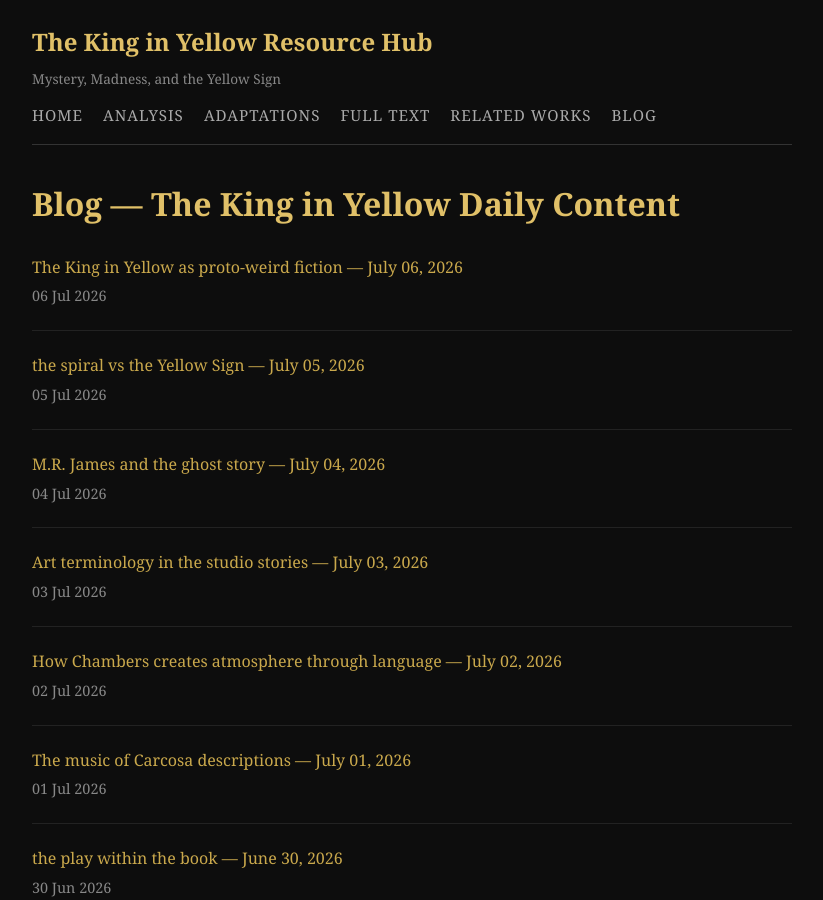
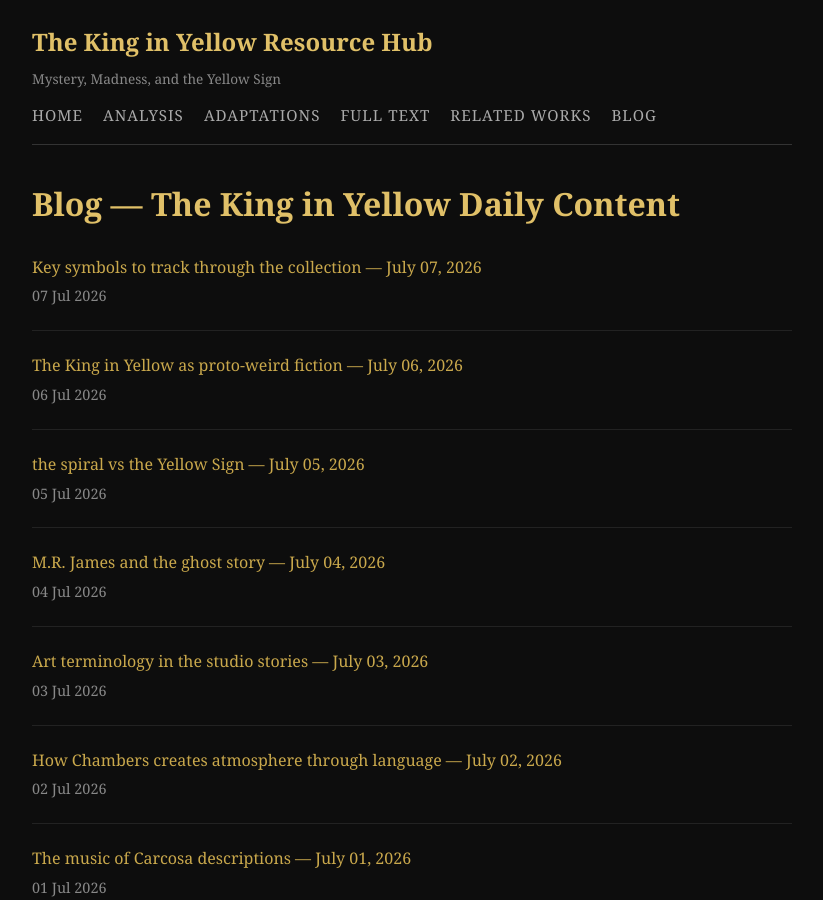
Before and after one commit to miravosqueinteresante/the-king-in-yellow-resources, a Jekyll site: the page built from blog/index.md, in a window 1280 px wide and 900 px high. Shown: the whole window, without its empty margins (228-1051 px from the left). Built offline with Jekyll 4.4.1, drawn with Linux system fonts in a browser that asks for light colours; some of the changed lines change nothing that is shown.

Commit message:
Daily post — 2026-07-07

```diff
--- a/_data/post-queue.json
+++ b/_data/post-queue.json
@@ -58,9 +58,10 @@
   "reading_guide": {
     "used": [
       "Reading order \u2014 the four play-linked stories first",
-      "The Paris stories \u2014 context and appreciation"
+      "The Paris stories \u2014 context and appreciation",
+      "Key symbols to track through the collection"
     ],
-    "last_date": "2026-06-24"
+    "last_date": "2026-07-07"
   },
   "symbolism_deep_dive": {
     "used": [
--- /dev/null
+++ b/_posts/2026-07-07-key-symbols-to-track-through-the-collection.md
@@ -0,0 +1,33 @@
+---
+layout: post
+title: "Key symbols to track through the collection — July 07, 2026"
+date: 2026-07-07 12:00:00 +0000
+categories: blog
+content_type: reading_guide
+tags: [reading guide the-king-in-yellow chambers analysis]
+---
+Robert W. Chambers’ "The King in Yellow" is a collection of interconnected short stories that delve into themes of madness, art, and the uncanny. The stories are rich in symbolism, which enhances the reader's experience by inviting deeper reflection on the nature of reality and the impact of art on the human psyche. Here are some key symbols to track throughout the collection:
+
+One of the most prominent symbols is the play itself, "The King in Yellow," which serves as a harbinger of doom for those who read it. The play is described as a “forbidden” text, capable of driving its readers into madness. This suggests the dangers of knowledge and the awakening of suppressed desires. As characters become enthralled by the play, they often face dire consequences, symbolizing the thin line between artistic appreciation and obsession. This is particularly evident in the story "The Repairer of Reputations," where the protagonist, Hildred Castaigne, becomes consumed by his fascination with the play, leading him down a path of self-destruction.
+
+Another significant symbol is the yellow sign, which appears as a mysterious emblem associated with the play. The sign is often described as a chilling image that invokes feelings of unease and dread. It is tied to the central theme of fate and the unknown; characters who encounter the sign seem to be marked by it, suggesting an inescapable connection to the horror of the play. The yellow sign encapsulates the idea of a hidden truth that, once unveiled, can alter reality for the beholder. In "The Yellow Sign," the protagonist’s obsession with the symbol leads to a tragic end, reinforcing the idea that some knowledge is perilous.
+
+The recurring motif of the city of Carcosa also serves as an important symbol throughout the stories. Carcosa is depicted as a decaying, otherworldly city that embodies the concept of a forgotten, lost civilization. This city symbolizes the decay of human understanding and the notion that there are realms beyond our comprehension. The descriptions of Carcosa evoke a sense of nostalgia and melancholy, reflecting the characters' desires for connection and understanding amidst a chaotic existence. In "The Demoiselle d’Ys," the characters find themselves drawn to Carcosa, illustrating the allure of the unknown and the dangers that accompany it.
+
+Additionally, the theme of duality pervades the collection, symbolized through various characters and their split identities. Many characters grapple with the dichotomy between their public personas and their private desires. For instance, in "The Mask," the protagonist faces the conflict between societal expectations and his own hidden yearnings. This duality reflects the broader tension between reality and illusion, a central theme in Chambers’ work. The masks that characters wear can be seen as a metaphor for the façades people present to the world, obscuring their true selves and leading to inner turmoil.
+
+In conclusion, "The King in Yellow" offers a wealth of symbols that invite readers to contemplate the nature of art, madness, and the unknown. By tracking these symbols—the play, the yellow sign, Carcosa, and the theme of duality—readers can uncover the deeper layers of meaning within Chambers’ unsettling narratives. As you navigate through the stories, consider how these symbols interact with one another and how they illuminate the collection's exploration of the fragile boundaries between reality and the bizarre.
+
+---
+
+### Explore More
+
+- [Story-by-Story Guide](/the-king-in-yellow-resources/analysis/story-guide/)
+- [Complete Full Text Index](/the-king-in-yellow-resources/full-text/)
+
+*For a more interactive experience, there is a coloring book and nightmare journal inspired by The King in Yellow: [The King in Yellow: Nightmares Diary and Coloring Book](https://www.amazon.com/dp/B0CTXCQ9HM)*
+
+### Previous Posts on This Topic
+
+- [context and appreciation — June 24, 2026](/the-king-in-yellow-resources/2026/07/2026-06-24-the-paris-stories-context-and-appreciation.html)
+- [the four play-linked stories first — June 21, 2026](/the-king-in-yellow-resources/2026/07/2026-06-21-reading-order-the-four-play-linked-stories-first.html)
```
